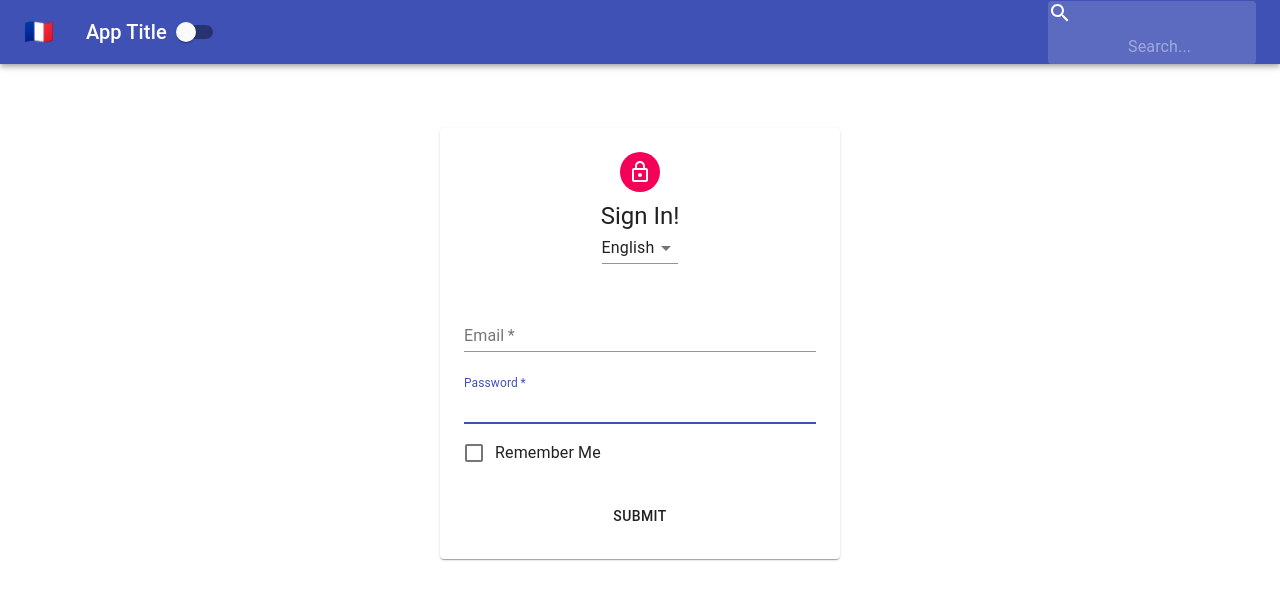
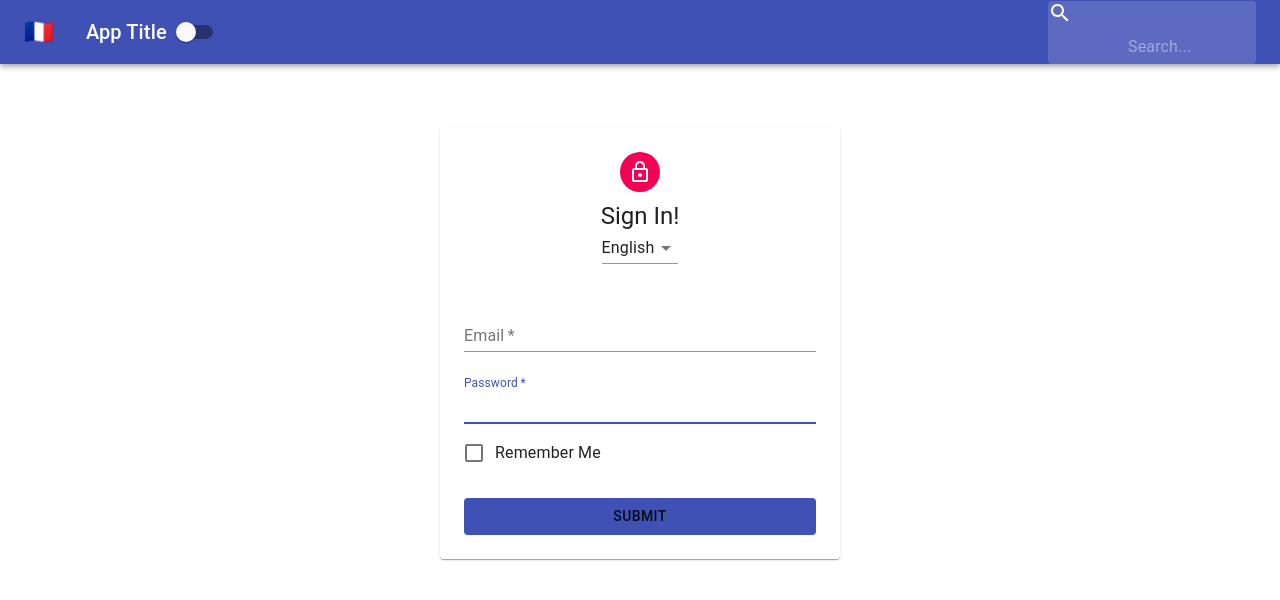
Before and after one commit to ecargiohc/context-app, a React (Create React App) app: page / in a window 1280 px wide. Shown: the top 600 px of the page. Built offline with nearby package versions, Linux system fonts and the light colour scheme.

Commit message:
added color to submit button

```diff
--- a/src/styles/FormStyles.js
+++ b/src/styles/FormStyles.js
@@ -26,7 +26,8 @@ const styles =  theme => ({
         marginTop: theme.spacing.unit * 3
     },
     submit: {
-        marginTop: theme.spacing.unit * 3
+        marginTop: theme.spacing.unit * 3,
+        backgroundColor: theme.palette.primary.main
     }
 });
 export default styles;
```
